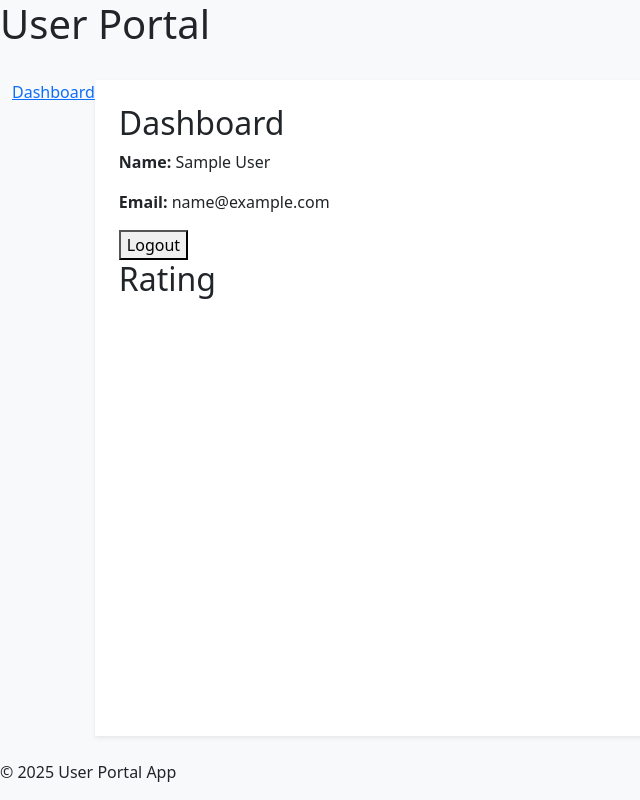
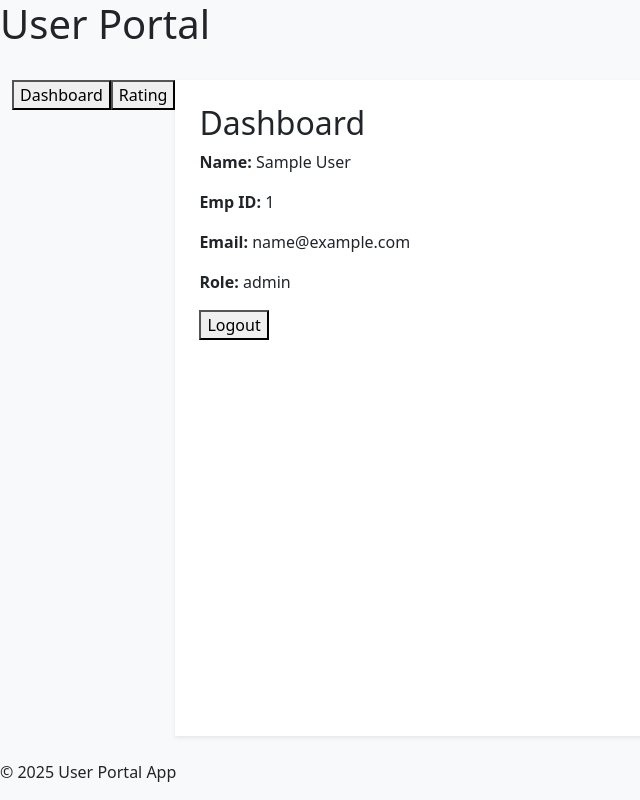
Before and after one commit to Vimalbharath/ReactClass, a React (Vite) app in the folder Testing/my-react-app/: page / in a window 1280 px wide. Shown: the whole page, without its empty margins (0-640 px from the left). Built offline with nearby package versions, Linux system fonts and the light colour scheme; sample sign-in values are in the browser's storage.

Commit message:
side bar set active tab props

```diff
--- a/Testing/my-react-app/src/project/components/Layout.jsx
+++ b/Testing/my-react-app/src/project/components/Layout.jsx
@@ -1,4 +1,5 @@
 import React from 'react';
+import {useState} from 'react';
 import Header from './Header';
 import Footer from './Footer';
 import Sidebar from './Sidebar';
@@ -6,51 +7,24 @@ import Dashboard from '../pages/Dashboard';
 import Rating from '../pages/Rating';
 
 const Layout = () => {
+  const [activeTab,setActiveTab]=useState('dashboard');
   return (
-    // Outer container: Full height, column layout for header/main/footer
-    // bg-light: A very light grey background for the overall page
+
     <div className='d-flex flex-column min-vh-100 bg-light'>
 
-      {/* Header */}
-      {/* bg-primary: A strong blue background, text-white: white text for contrast, shadow: subtle shadow for depth */}
       <Header className="bg-primary text-white shadow" />
+      <div className="d-flex flex-grow-1 container-fluid py-4">
+        <Sidebar setActiveTab={setActiveTab} />
 
-      {/* Main Content Area: Horizontal flex for sidebar and content */}
-      {/* flex-grow-1: Ensures this section takes all available vertical space */}
-      {/* container-fluid: Full width, fluid layout */}
-      {/* py-4: Padding top and bottom for this section */}
-      <div className="d-flex flex-grow-1 container-fluid py-4">
 
-        {/* Sidebar */}
-        {/* col-md-3: 3/12 columns on medium+ screens */}
-        {/* p-3: Padding inside */}
-        {/* bg-dark: Dark background for the sidebar */}
-        {/* text-white: White text for dark background */}
-        {/* border-end border-secondary: A subtle border to separate from main content */}
-        {/* rounded-start: Slightly rounded left corners for aesthetics */}
-        <Sidebar className="col-md-3 p-3 bg-dark text-white border-end border-secondary rounded-start" />
+        <div className="col-md-9 p-4 bg-white shadow-sm rounded-end">
 
-        {/* Main Content (Dashboard and Rating) */}
-        {/* col-md-9: 9/12 columns on medium+ screens */}
-        {/* p-4: More padding for the main content area */}
-        {/* bg-white: White background for clarity */}
-        {/* shadow-sm: Smaller shadow for content block */}
-        {/* rounded-end: Slightly rounded right corners for aesthetics */}
-        <div className="col-md-9 p-4 bg-white shadow-sm rounded-end">
-          {/* Dashboard Component - Consider passing background/text color props if you want its internal elements to adapt */}
-          <Dashboard />
+          {activeTab==='dashboard' && <Dashboard />}
+          {activeTab==='rating' && <Rating />}
 
-          {/* Rating Component - Similarly, internal elements might need props */}
-          <Rating />
+
         </div>
       </div>
-
-      {/* Footer */}
-      {/* bg-secondary: A muted grey background */}
-      {/* text-white: White text for contrast */}
-      {/* p-3: Padding inside the footer */}
-      {/* text-center: Center-align text */}
-      {/* mt-auto: This is a flex utility that pushes the item to the end of the flex container (the very bottom) */}
       <Footer className="bg-secondary text-white p-3 text-center mt-auto" />
     </div>
   );
--- a/Testing/my-react-app/src/project/components/Sidebar.jsx
+++ b/Testing/my-react-app/src/project/components/Sidebar.jsx
@@ -1,10 +1,10 @@
 import React from 'react';
 import { Link } from 'react-router-dom';
 
-const Sidebar = () => (
+const Sidebar = ({setActiveTab}) => (
   <div className="sidebar">
-    <Link to="/">Dashboard</Link>
-
+   <button onClick={()=>setActiveTab('dashboard')}>Dashboard</button>
+    <button onClick={()=>setActiveTab('rating')}>Rating</button>
   </div>
 );
 
--- a/Testing/my-react-app/src/project/pages/Dashboard.jsx
+++ b/Testing/my-react-app/src/project/pages/Dashboard.jsx
@@ -25,7 +25,9 @@ const Dashboard = () => {
       {user && (
         <>
           <p><strong>Name:</strong> {user.name}</p>
+          <p><strong>Emp ID:</strong> {user.id}</p>
           <p><strong>Email:</strong> {user.email}</p>
+          <p><strong>Role:</strong> {user.role}</p>
 
         </>
       )}
```
